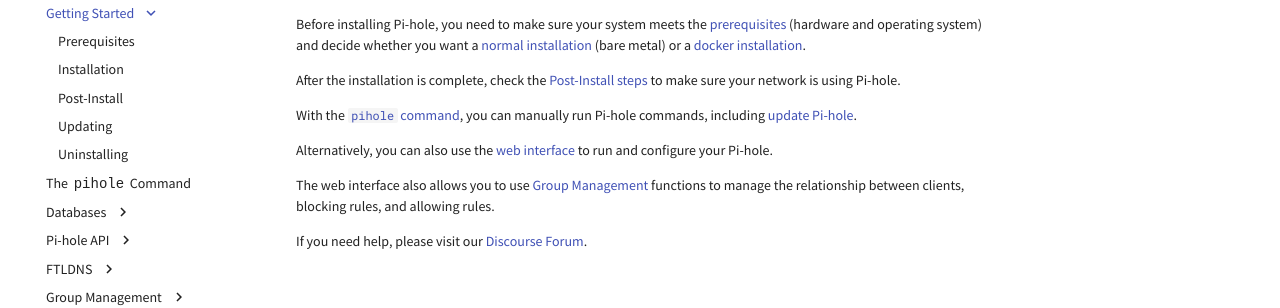
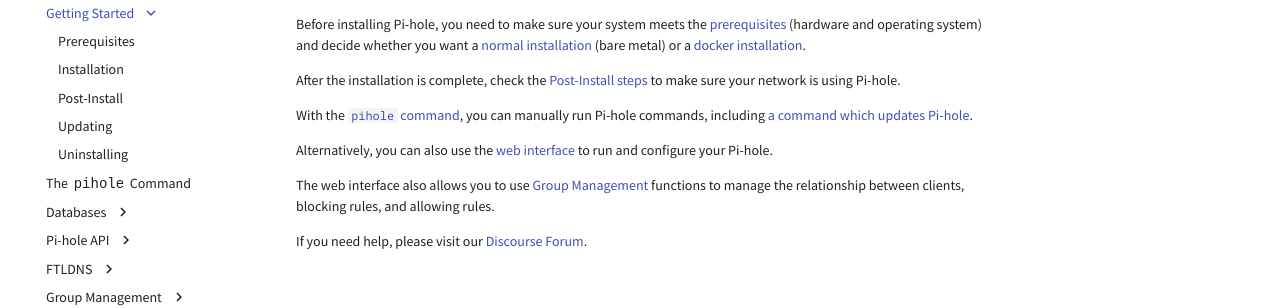
Before and after one commit to pi-hole/docs, an MkDocs documentation site: the page built from docs/main/index.md, in a window 1280 px wide. Shown: the part 155-463 px from the top of the page. Built offline with MkDocs 1.6.1 and Material for MkDocs 9.7.7, drawn with Linux system fonts in a browser that asks for light colours; comment, search, counter and statistics services are not loaded.

Commit message:
Fix grammatical error in "Getting Started" section
Signed-off-by: John Karahalis <john@johnkarahalis.com>

```diff
--- a/docs/main/index.md
+++ b/docs/main/index.md
@@ -2,7 +2,7 @@
 
 After the installation is complete, check the [Post-Install steps](post-install.md) to make sure your network is using Pi-hole.
 
-With the [`pihole` command](pihole-command.md), you can manually run Pi-hole commands, including [update Pi-hole](update.md).
+With the [`pihole` command](pihole-command.md), you can manually run Pi-hole commands, including [a command which updates Pi-hole](update.md).
 
 Alternatively, you can also use the [web interface](https://github.com/pi-hole/web/) to run and configure your Pi-hole.
 
```
